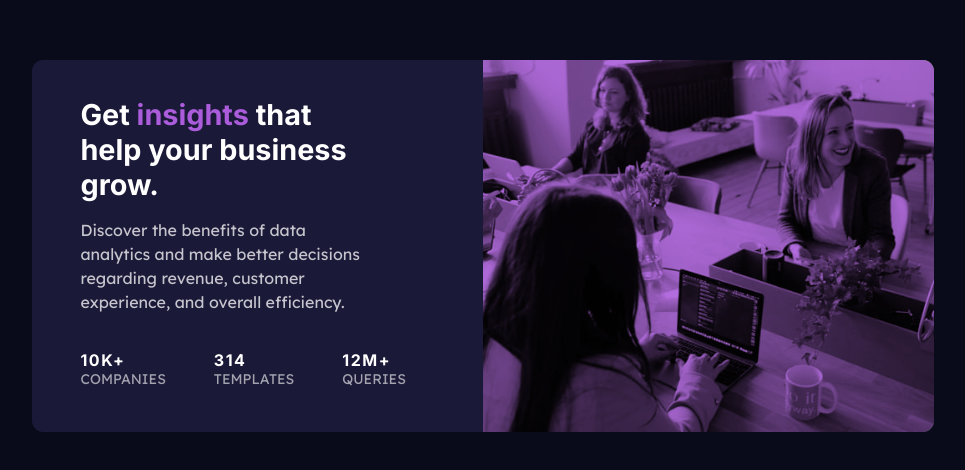
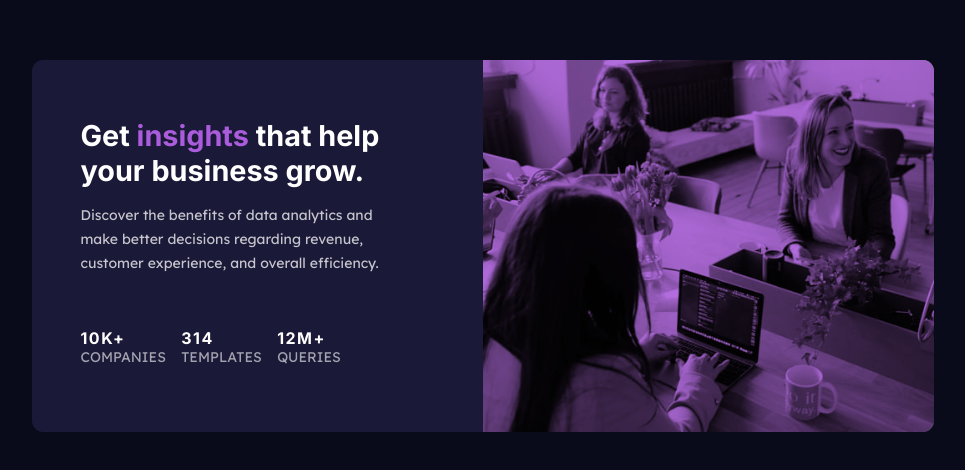
Before and after one commit to mbtenkorang/stats-preview-card, a plain HTML site: page index.html in a window 1280 px wide. Shown: the part 154-624 px from the top of the page, without its empty margins (157-1122 px from the left). Drawn offline with Linux system fonts and the light colour scheme.

Commit message:
Update styles for desktop

```diff
--- a/scss/style.scss
+++ b/scss/style.scss
@@ -89,7 +89,7 @@ article {
         font-family: $paragraph-text-font;
         padding: 1rem 0;
         line-height: 1.5;
-        // font-size: 14px;
+        // font-size: 0.95rem;
     }
 
     div.main-text {
@@ -138,7 +138,6 @@ article {
             "info" "image";
         // grid-template-rows: 1fr;
         grid-template-columns: repeat(2, 1fr);
-
         min-height: 23rem;
 
         div.img-wrapper {
@@ -150,20 +149,32 @@ article {
             grid-row: 1/3;
         }
 
-        div.main-text {
-            max-width: 73%;
+        div.info-wrapper {
+            width: 90%;
             grid-area: info;
             grid-row: 1/3;
+            // margin: auto;
+            padding-right: 2rem;
+            padding-left: 3rem;
         }
-    }
 
-    div.main-text>* {
-        text-align: left;
+        div.main-text {
+            text-align: left;
+            margin: 0;
+            max-width: 94%;
+            padding-bottom: 1rem;
+
+            p {
+                font-size: 14px;
+                line-height: 170%;
+            }
+        }
     }
 
     div.metrics-text {
         display: flex;
-        justify-content: space-evenly;
+        justify-content: space-between;
+        max-width: 80%;
 
         .stats {
             align-items: flex-start;
```
Also changed, not shown: index.html (+2 -0 lines), css/style.css.
